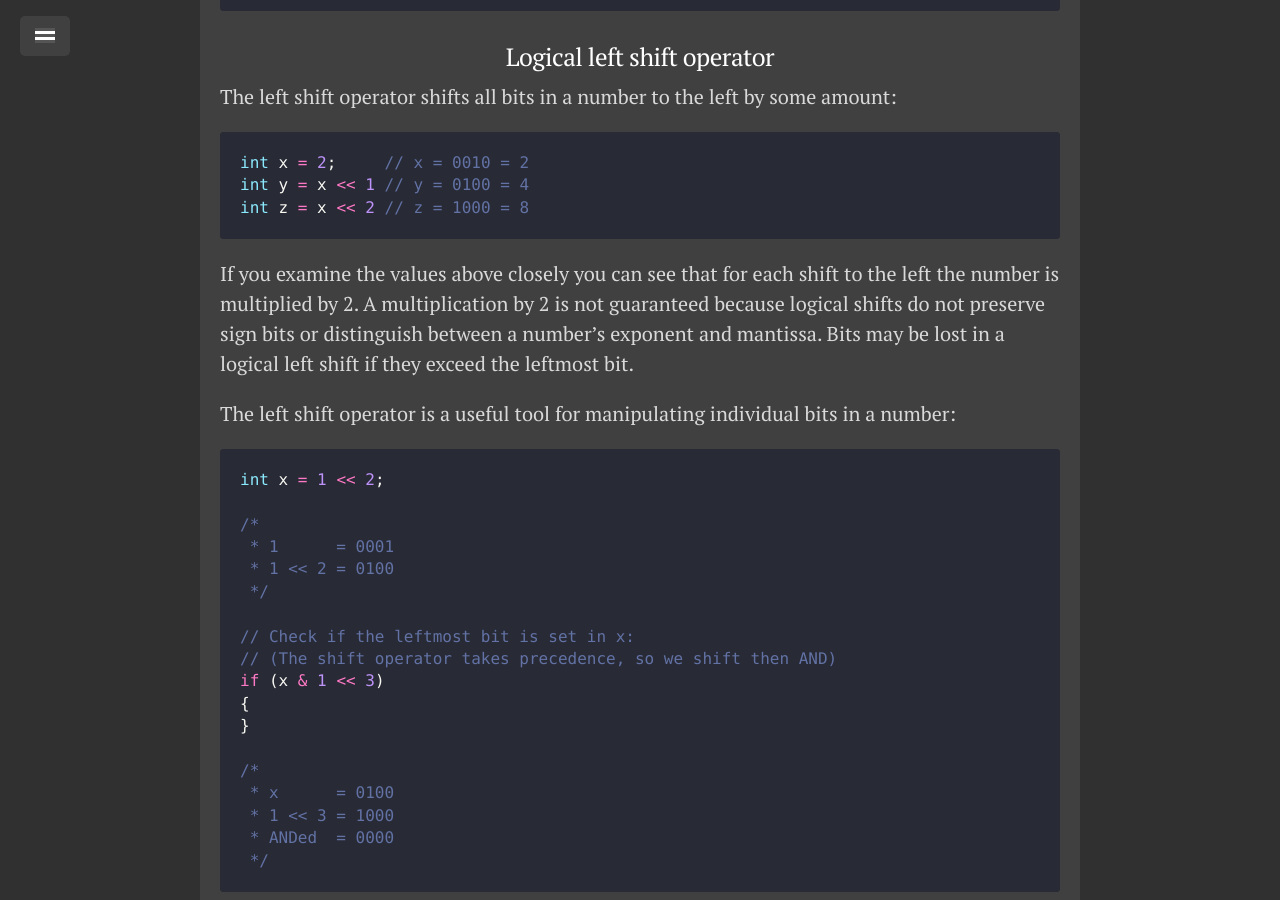
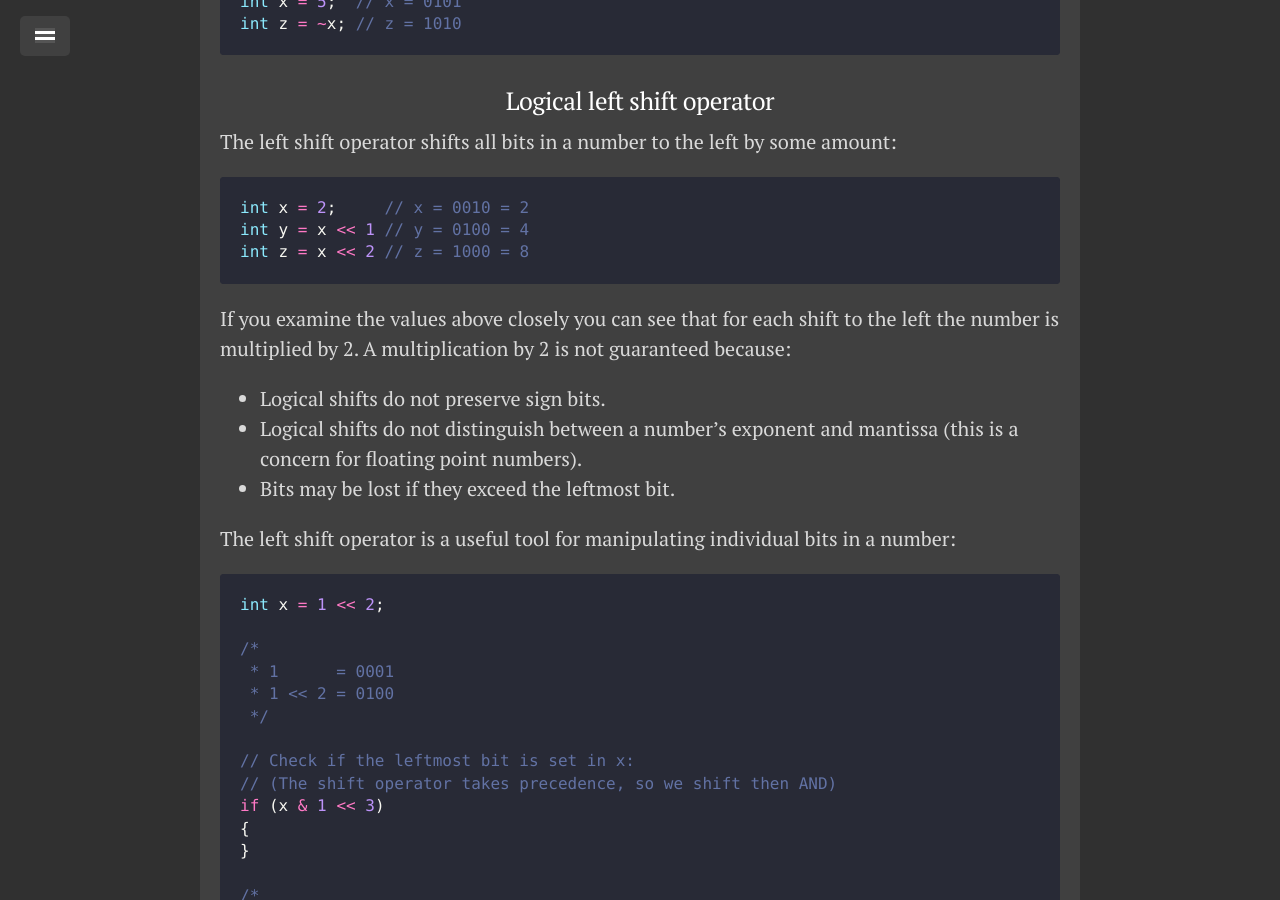
Before and after one commit to jordan-west/jordan-west.github.io, a Jekyll site: the page built from _posts/2017-12-15-working-with-bits.md, in a window 1280 px wide and 900 px high, scrolled down 4138 px. Built offline with Jekyll 4.4.1, drawn with Linux system fonts in a browser that asks for light colours; comment, search, counter and statistics services are not loaded; some of the changed text lies outside the part shown.

Commit message:
Updated working-with-bits post

````diff
--- a/_posts/2017-12-15-working-with-bits.md
+++ b/_posts/2017-12-15-working-with-bits.md
@@ -63,8 +63,7 @@
 // See how each flag is selected in the last parameter:
 SDL_Window* window = SDL_CreateWindow("Window", 0, 0, 640, 480, SDL_WINDOW_OPENGL | SDL_WINDOW_RESIZABLE | SDL_WINDOW_HIDDEN);
 
-// Each flag is associated with a distinct bit pattern such as:
-// (We set bit patterns with the 0b prefix in C++14)
+// Each flag is associated with a distinct bit:
 enum SDL_WindowFlags
 {
     SDL_WINDOW_OPENGL     = 0b0001;
@@ -166,7 +168,11 @@
 int z = x << 2 // z = 1000 = 8
 ```
 
-If you examine the values above closely you can see that for each shift to the left the number is multiplied by 2. A multiplication by 2 is not guaranteed because logical shifts do not preserve sign bits or distinguish between a number's exponent and mantissa. Bits may be lost in a logical left shift if they exceed the leftmost bit.
+If you examine the values above closely you can see that for each shift to the left the number is multiplied by 2. A multiplication by 2 is not guaranteed because:
+
+* Logical shifts do not preserve sign bits.
+* Logical shifts do not distinguish between a number's exponent and mantissa (this is a concern for floating point numbers).
+* Bits may be lost if they exceed the leftmost bit.
 
 The left shift operator is a useful tool for manipulating individual bits in a number:
 
````
Also changed, not shown: other parts of _posts/2017-12-15-working-with-bits.md (+9 -6 lines).
